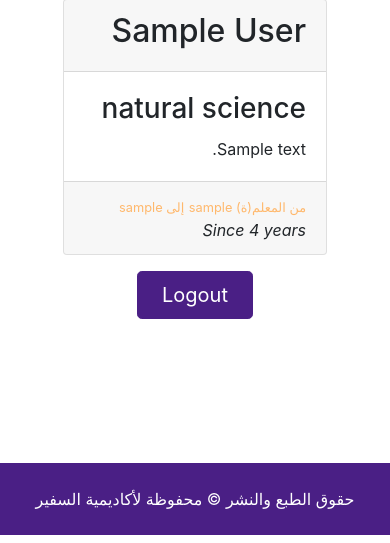
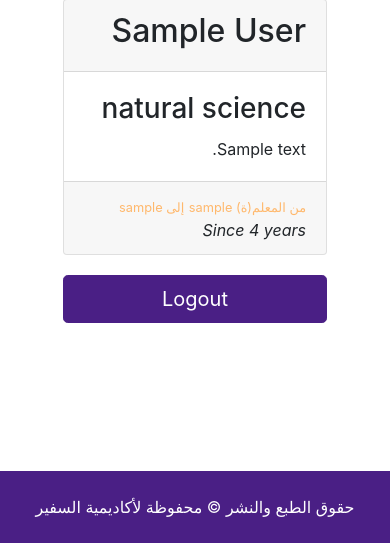
Before and after one commit to yahiaAlg/stai_academy_website, a Django app: template templates/accounts/notices.html in a window 390 px wide. Shown: the part 410-953 px from the top of the page. Run offline with Django 5.2, Linux system fonts and the light colour scheme; the template is opened without the code that fills it: values that come from a table or form of the project are taken from there, others are empty; a user stored in the database is signed in; tables that the repository leaves empty hold one stand-in row (values such as "Sample post"); parts of the project's set-up code (start-up, migrations or seed data) failed here and were passed over; some libraries are stand-ins or nearby versions.

Commit message:
'mobile first'

```diff
--- a/templates/accounts/notice.html
+++ b/templates/accounts/notice.html
@@ -34,9 +34,9 @@
             <br><i class="text-i,fo">منذ {{notice.date_sent|timesince}}</i>
           </div>
         </div>
-        <div class="d-inline-flex gap-2 mb-5">
+        <div class="d-flex flex-column my-1 flex-md-row gap-2 mb-5">
           {% if user.groups.all.first.name == "teacher" %}
-          <a class="d-inline-flex align-items-center btn btn-secondary btn-lg mx-3 px-4 rounded-pill"
+          <a class="d-flex flex-column my-1 flex-md-row align-items-center btn btn-secondary btn-lg mx-3 px-4 rounded-pill"
           href="javascript:document.getElementById('notice-{{notice.id}}').submit();" role="button">
             تعديل على الإشعار
             <form action="{% url 'update_notice' %}" method="get" id="notice-{{notice.id}}">
@@ -47,7 +47,7 @@
           {% else %}
 
           {% endif %}
-          <a class="d-inline-flex align-items-center btn btn-primary btn-lg px-4 rounded-pill" href="{% url 'logout' %}">
+          <a class="d-flex flex-column my-1 flex-md-row align-items-center btn btn-primary btn-lg px-4 rounded-pill" href="{% url 'logout' %}">
             تسجيل الخروج
           </a>
         </div>
--- a/templates/accounts/notices.html
+++ b/templates/accounts/notices.html
@@ -25,9 +25,9 @@
           </div>
 
           {# Controls #}
-          <div class="d-inline-flex gap-2 mb-5">
+          <div class="d-flex flex-column flex-md-row  gap-2 mb-5">
             {% if user.groups.all.first.name == "teacher" %}
-            <a class="d-inline-flex align-items-center btn btn-secondary btn-lg mx-3 px-4 rounded-pill"
+            <a class="d-flex flex-column my-1 flex-md-row  align-items-center btn btn-secondary btn-lg mx-3 px-4 rounded-pill"
             href="javascript:document.getElementById('notice-{{notice.id}}').submit();" role="button">
               تحديث الإشعار
               <form action="{% url 'update_notice' %}" method="get" id="notice-{{notice.id}}">
@@ -36,7 +36,7 @@
               </form>
             </a>
 
-            <a class="d-inline-flex align-items-center btn btn-secondary btn-lg px-4 rounded-pill"
+            <a class="d-flex flex-column my-1 flex-md-row  align-items-center btn btn-secondary btn-lg px-4 rounded-pill"
             href="javascript:if (confirm('are you sure you want to delete the notice')) document.getElementById('notice-delete-{{notice.id}}').submit();" role="button">
               احذف الإشعار
               <form action="{% url 'delete_notice' %}" method="post" id="notice-delete-{{notice.id}}">
@@ -47,7 +47,7 @@
             {% else %}
 
             {% endif %}
-            <a class="d-inline-flex align-items-center btn btn-primary btn-lg px-4 rounded-pill" href="{% url 'logout' %}">
+            <a class="d-flex flex-column my-1 flex-md-row  align-items-center btn btn-primary btn-lg px-4 rounded-pill" href="{% url 'logout' %}">
               Logout
             </a>
           </div>
--- a/templates/accounts/teacher_dashboard.html
+++ b/templates/accounts/teacher_dashboard.html
@@ -24,11 +24,11 @@
           {% endfor %}
         </div>
 
-        <div class="d-inline-flex gap-2 my-2" >
-          <a class="d-inline-flex align-items-center btn btn-warning btn-lg px-4 mx-3 rounded-pill" href="{% url 'notices' %}">
+        <div class="d-flex flex-column  flex-md-row gap-2 my-2" >
+          <a class="d-flex my-1  align-items-center btn btn-warning btn-lg px-4 mx-3 rounded-pill" href="{% url 'notices' %}">
             عرض كافة الملاحظات
           </a>
-          <a class="d-inline-flex align-items-center btn btn-primary btn-lg px-4 rounded-pill" href="{% url 'logout' %}">
+          <a class="d-flex my-1 align-items-center btn btn-primary btn-lg px-4 rounded-pill" href="{% url 'logout' %}">
             تسجيل الخروج
           </a>
         </div>
```
Also changed, not shown: templates/accounts/update_notice.html (+5 -2 lines).
